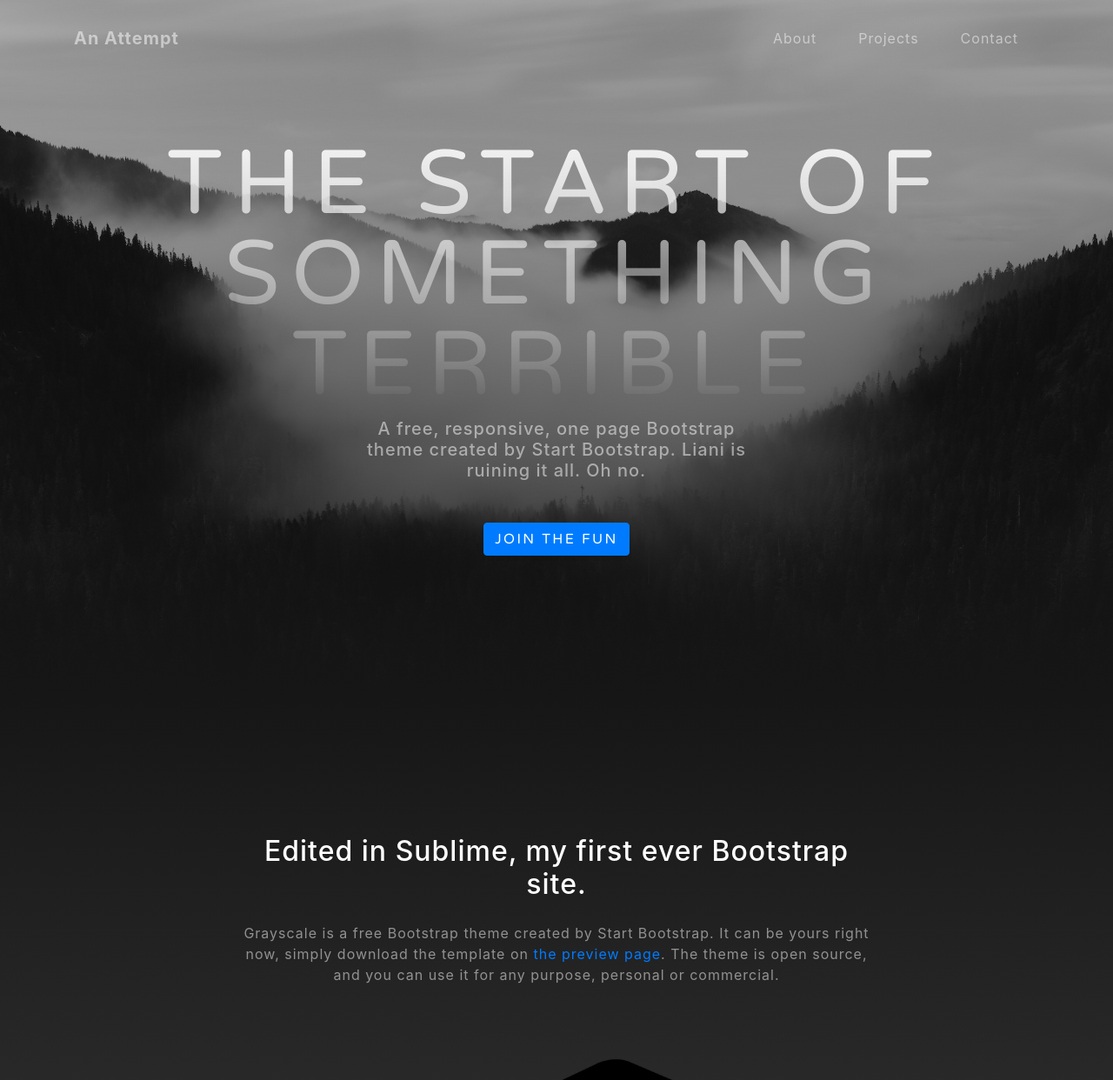
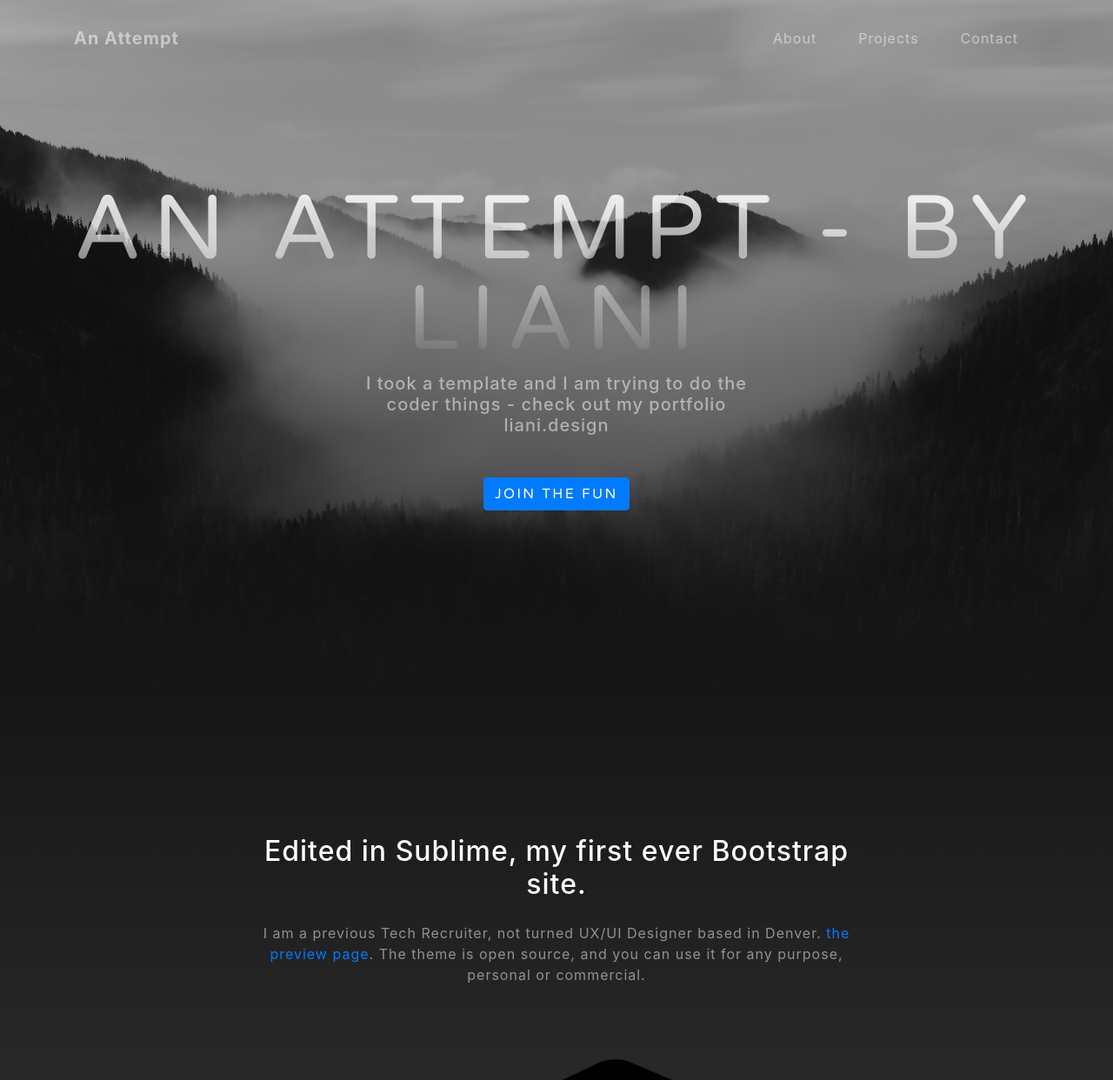
Before and after one commit to lware-UX/UXDI_practice, a website with bundled scripts: page index.html in a window 1280 px wide. Shown: the top 1242 px of the page at 87% size. Built offline with nearby package versions, Linux system fonts and the light colour scheme.

Commit message:
EditHomeandAbout

```diff
--- a/index.html
+++ b/index.html
@@ -53,9 +53,9 @@
   <header class="masthead">
     <div class="container d-flex h-100 align-items-center">
       <div class="mx-auto text-center">
-        <h1 class="mx-auto my-0 text-uppercase">The Start of Something Terrible</h1>
-        <h2 class="text-white-50 mx-auto mt-2 mb-5">A free, responsive, one page Bootstrap theme created by Start Bootstrap.
-        Liani is ruining it all. Oh no. </h2>
+        <h1 class="mx-auto my-0 text-uppercase">An attempt - by Liani</h1>
+        <h2 class="text-white-50 mx-auto mt-2 mb-5">I took a template and I am trying to do the coder things - check out my portfolio
+        liani.design </h2>
         <a href="#about" class="btn btn-primary js-scroll-trigger">Join the fun</a>
       </div>
     </div>
@@ -67,7 +67,7 @@
       <div class="row">
         <div class="col-lg-8 mx-auto">
           <h2 class="text-white mb-4">Edited in Sublime, my first ever Bootstrap site.</h2>
-          <p class="text-white-50">Grayscale is a free Bootstrap theme created by Start Bootstrap. It can be yours right now, simply download the template on
+          <p class="text-white-50">I am a previous Tech Recruiter, not turned UX/UI Designer based in Denver.
             <a href="http://startbootstrap.com/template-overviews/grayscale/">the preview page</a>. The theme is open source, and you can use it for any purpose, personal or commercial.</p>
         </div>
       </div>
```
